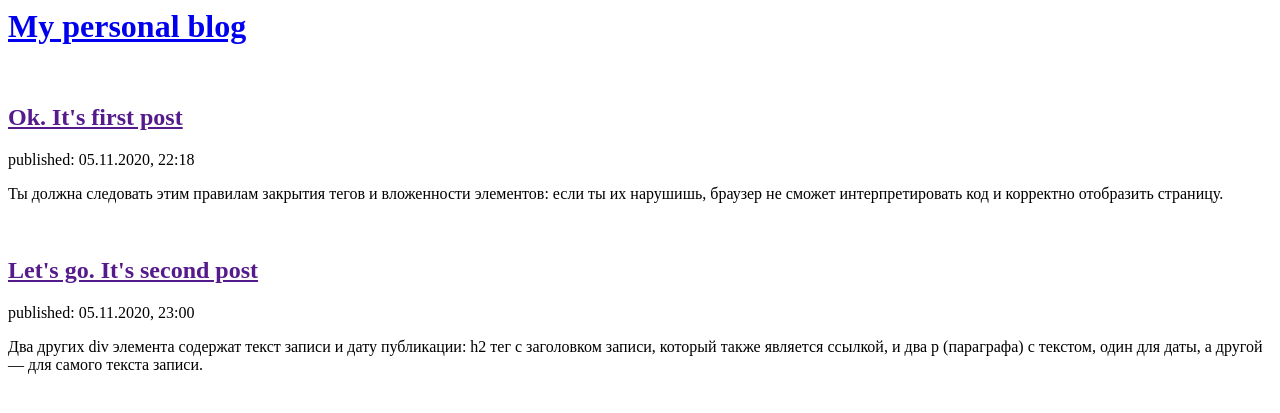
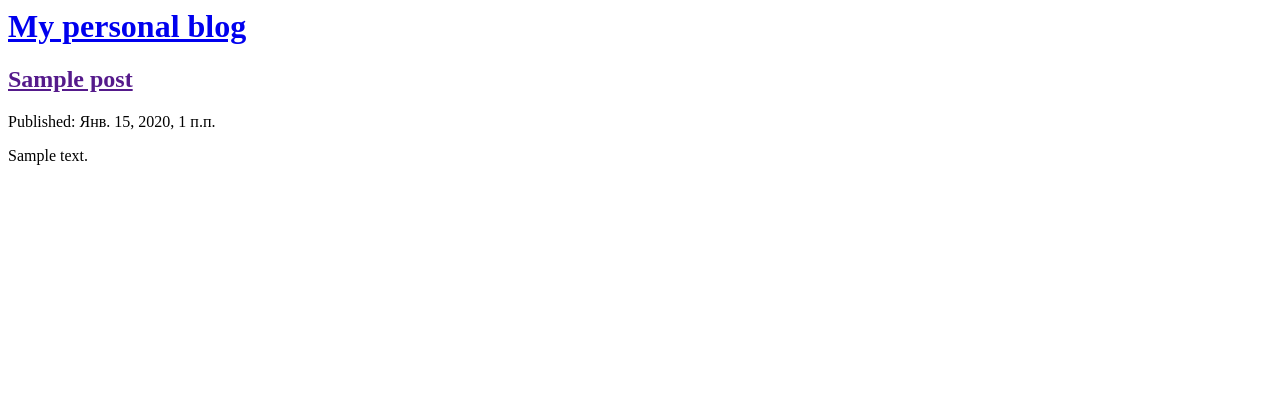
Before and after one commit to AndrewPaw1994/my-first-blog, a Django app: page / in a window 1280 px wide. Shown: the top 413 px of the page. Run offline with Django 3.2, Linux system fonts and the light colour scheme; tables that the repository leaves empty hold one stand-in row (values such as "Sample post").

Commit message:
Change view, template

```diff
--- a/blog/templates/blog/post_list.html
+++ b/blog/templates/blog/post_list.html
@@ -5,21 +5,14 @@
     <body>
         <div>
             <h1><a href="/">My personal blog</a></h1>
-            <br />
         </div>
 
-        <div>
-            <h2><a href=''>Ok. It's first post</a></h2>
-            <p>published: 05.11.2020, 22:18</p>
-            <p>Ты должна следовать этим правилам закрытия тегов и вложенности элементов: если ты их нарушишь, браузер не сможет интерпретировать код и корректно отобразить страницу.</p>
-            <br />
-        </div>
-
-        <div>
-            <h2><a href=''>Let's go. It's second post</a></h2>
-            <p>published: 05.11.2020, 23:00</p>
-            <p>Два других div элемента содержат текст записи и дату публикации: h2 тег с заголовком записи, который также является ссылкой, и два p (параграфа) с текстом, один для даты, а другой — для самого текста записи.</p>
-            <br />
-        </div>
+        {% for post in posts %}
+            <div>
+                <h2><a href="">{{ post.title }}</a></h2>
+                <p>Published: {{ post.published_date }}</p>
+                <p>{{ post.text|linebreaksbr }}</p>
+            </div>
+        {% endfor %}
     </body>
 </html>
--- a/blog/views.py
+++ b/blog/views.py
@@ -1,7 +1,9 @@
 from django.shortcuts import render
-
+from .models import Post
+from django.utils import timezone
 
 def post_list(request):
-    return render(request, "blog/post_list.html", {})
+    posts = Post.objects.filter(published_date__lte=timezone.now()).order_by('published_date')
+    return render(request, "blog/post_list.html", {'posts': posts})
 
 # Create your views here.
```
